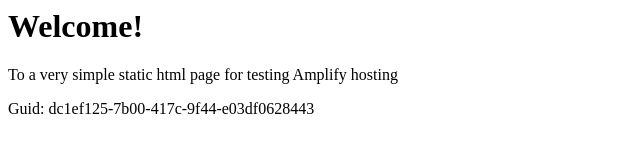
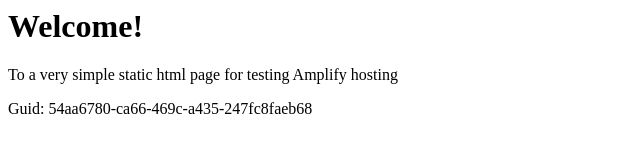
Before and after one commit to aws-aemilia-mxp/Github-PR-Commit-Integration-Test-DoNotTouch-GithubWebhookPreviewCanaryTest-v1-prod-eu-south-1, a website: page src/index.html in a window 1280 px wide. Shown: the full height of the page, 0-640 px from the left. Drawn offline with Linux system fonts and the light colour scheme.

Commit message:
commit from integ tests

```diff
--- a/src/index.html
+++ b/src/index.html
@@ -12,6 +12,6 @@
 <body>
     <h1>Welcome!</h1>
     <p>To a very simple static html page for testing Amplify hosting</p>
-    <p>Guid: dc1ef125-7b00-417c-9f44-e03df0628443</p></body>
+    <p>Guid: 54aa6780-ca66-469c-a435-247fc8faeb68</p></body>
 
 </html>
```
